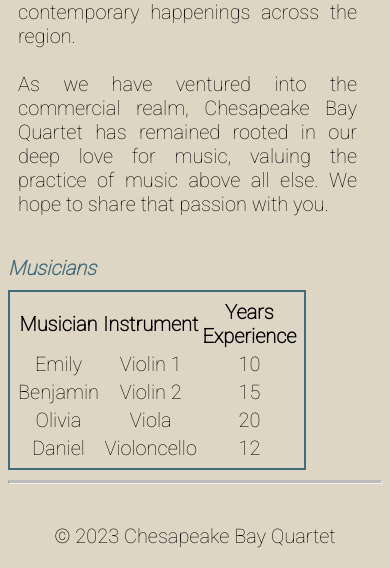
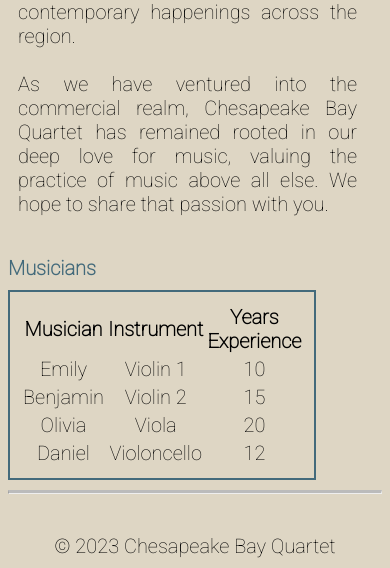
Before and after one commit to jmkeusch/cs120, a PHP site: page /proj1/about.html in a window 390 px wide. Shown: the part 1928-2496 px from the top of the page. Run offline with PHP 8.4, Linux system fonts and the light colour scheme; some web fonts are replaced.

Commit message:
table update

```diff
--- a/proj1/about.html
+++ b/proj1/about.html
@@ -53,7 +53,7 @@
   </div>
   <br>
   <div style="overflow-x:auto;">
-    <h2><em>Musicians</em></h2>
+    <h2><strong>Musicians</strong></h2>
     <table>
       <tr>
         <th><strong>Musician</strong></th>
--- a/proj1/style.css
+++ b/proj1/style.css
@@ -164,7 +164,7 @@ table {
   border: 2px solid;
   border-color: #436A7B;
   width:40%;
-  padding: 5px;
+  padding: 10px;
   font-size: 15px;
   text-align: center;
   float:left;
@@ -179,7 +179,6 @@ table {
     display: inline-block;
     position: center;
   }
-
   .header {
     font-size: 40px;
   }
@@ -194,4 +193,7 @@ table {
   input, select, label {
     width: 90%;
   }
+  table {
+    width: 80%
+  }
 }
```
